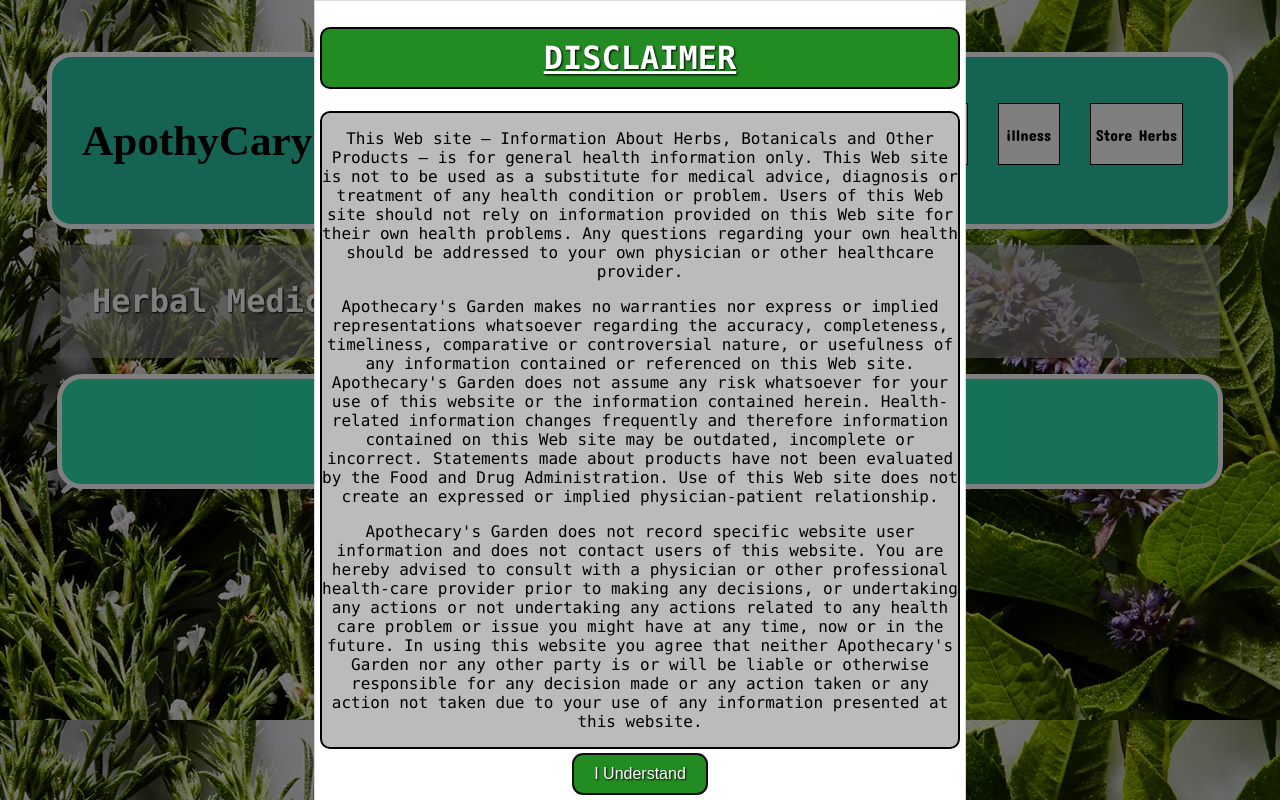
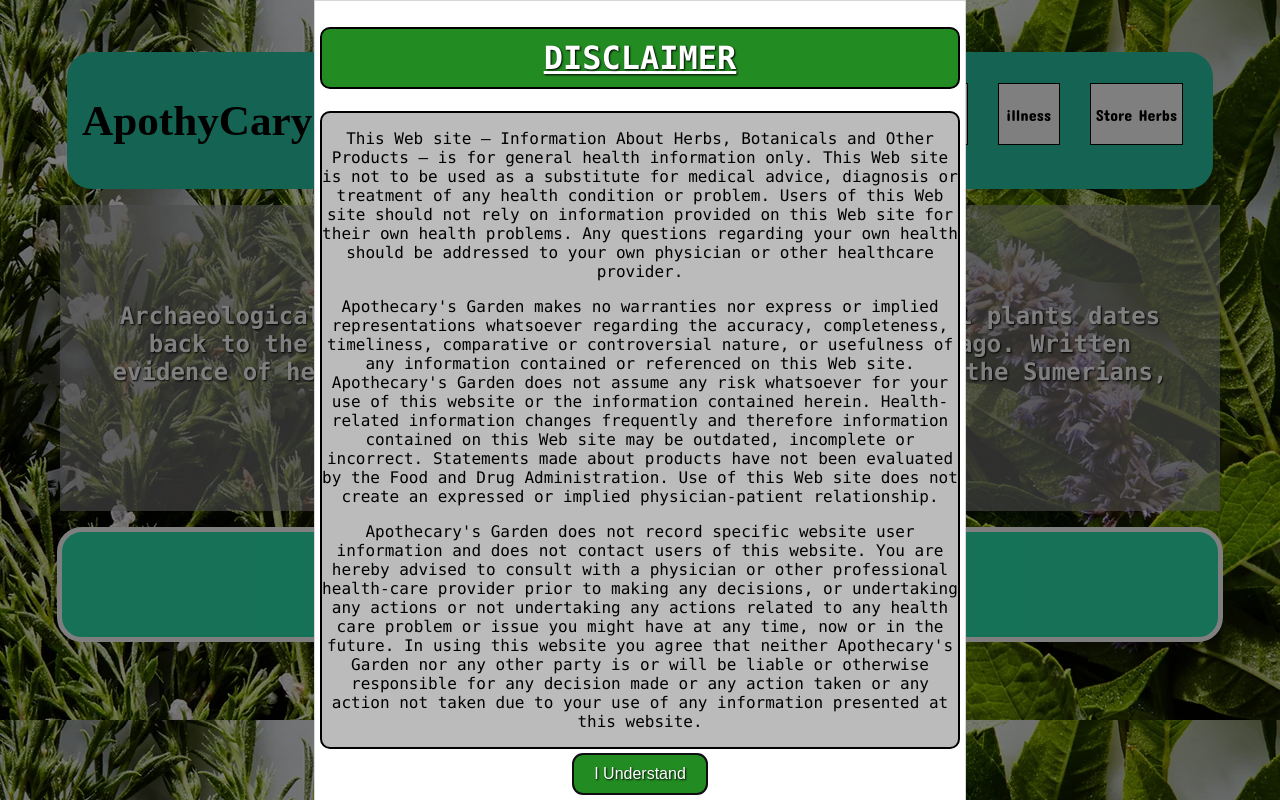
Before and after one commit to 2022-October-Java-PT/Apothecary-Garden, a React (Create React App) app in the folder herbs/src/main/resources/static/js/apothecary-garden/: page / in a window 1280 px wide. Shown: the top 800 px of the page. Built offline with nearby package versions, Linux system fonts and the light colour scheme; a web font is replaced by a local one.

Commit message:
herbal history

```diff
--- a/herbs/src/main/resources/static/js/apothecary-garden/src/components/header/style.module.scss
+++ b/herbs/src/main/resources/static/js/apothecary-garden/src/components/header/style.module.scss
@@ -1,18 +1,18 @@
 @import url('https://fonts.googleapis.com/css2?family=Concert+One&family=Montserrat:wght@100;300;400;500&family=Rubik+Moonrocks&display=swap');
 
 .header {
-  padding: 30px;
+  padding: 15px;
   display: flex;
   justify-content: space-between;
   margin: 0 auto;
   width: 90%;
   background-color: #2bc7a5;
-  border: 5px solid white;
   border-radius: 25px;
   & h1 {
     font-family: 'Roman', cursive;
     font-size: 2.7rem;
   }
+
 }
 
 .navList {
@@ -45,4 +45,5 @@
   }
 
 
+
 };
--- a/herbs/src/main/resources/static/js/apothecary-garden/src/pages/home/index.js
+++ b/herbs/src/main/resources/static/js/apothecary-garden/src/pages/home/index.js
@@ -8,7 +8,24 @@
     const [open, setOpen] = React.useState(true)
     return(
         <div className={style.homeContent}>
-            <h1>Herbal Medicine</h1>
+
+            <center>
+            <h1>Herbal Medicine History</h1></center>
+
+            <center>
+            <h2>
+            Archaeological evidence indicates that the use of medicinal plants dates back to the Paleolithic age, approximately 60,000 years ago. Written evidence of herbal remedies dates back over 5,000 years to the Sumerians, who compiled lists of plants.
+            </h2>
+            </center>
+
+            <center>
+                <h1>
+                    Search for illnesses here:
+                </h1>
+            </center>
+
+
+
             <button className={style.disclaimer_button} onClick={() => setOpen(true)}>Disclaimer</button>
             <Disclaimer setOpen={setOpen} open={open} />
         </div>
--- a/herbs/src/main/resources/static/js/apothecary-garden/src/pages/home/style.module.scss
+++ b/herbs/src/main/resources/static/js/apothecary-garden/src/pages/home/style.module.scss
@@ -2,7 +2,7 @@
 body {
     background-image: url('../../assests/images/Herbs.webp');
     height: 1000px;
-    margin: 2rem auto;
+    margin: rem auto;
     max-width: 2000px;
     padding: 20px;
     font-family: Consolas;
```
